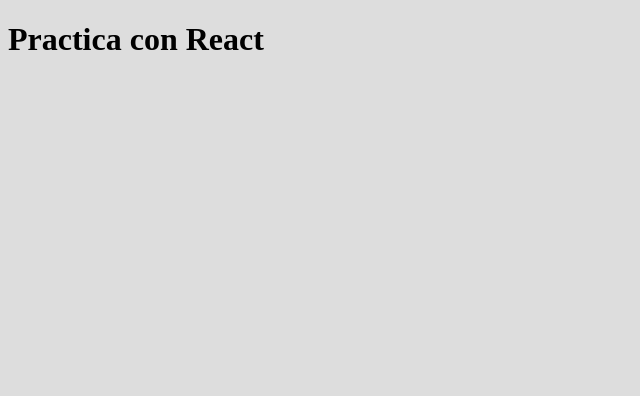
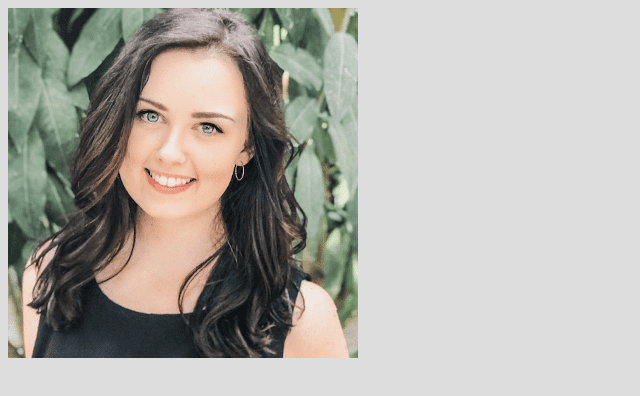
Before and after one commit to ErickOwo/React-Practice, a React app: page / in a window 1280 px wide. Shown: the top 396 px of the page, without its empty margins (0-640 px from the left). Built offline with nearby package versions, Linux system fonts and the light colour scheme.

Commit message:
Imágenes arregladas

```diff
--- a/src/pages/Home.jsx
+++ b/src/pages/Home.jsx
@@ -1,8 +1,9 @@
 import React from "react";
+import imageEma from "@images/testimonio-emma.png"
 
 const Home = ()=>{
   return(
-    <h1>Practica con React</h1>
+    <img src={imageEma}/>
   );
 };
 
--- a/src/pages/NotFound.jsx
+++ b/src/pages/NotFound.jsx
@@ -1,7 +1,9 @@
 import React from "react";
 
 const NotFound = ()=>{
-    <div>No encontrado. Error 404</div>
+    return(
+        <div>No encontrado. Error 404</div>
+    );
 }
 
 export default NotFound;
--- a/webpack.config.js
+++ b/webpack.config.js
@@ -11,7 +11,10 @@
     },
     mode: "development",
     resolve: {
-        extensions: [".js",".jsx"]
+        extensions: [".js",".jsx"],
+        alias: {
+            "@images": path.resolve(__dirname,"src/assets/images")
+        }
     },
     module: {
         rules: [
@@ -34,6 +37,10 @@
                     "style-loader",
                     "css-loader"
                 ]
+            },
+            {
+                test: /\.png$/,
+                type: "asset"
             }
         ]
     },
```
Also changed, not shown: src/assets/images/testimonio-emma.png (added).
